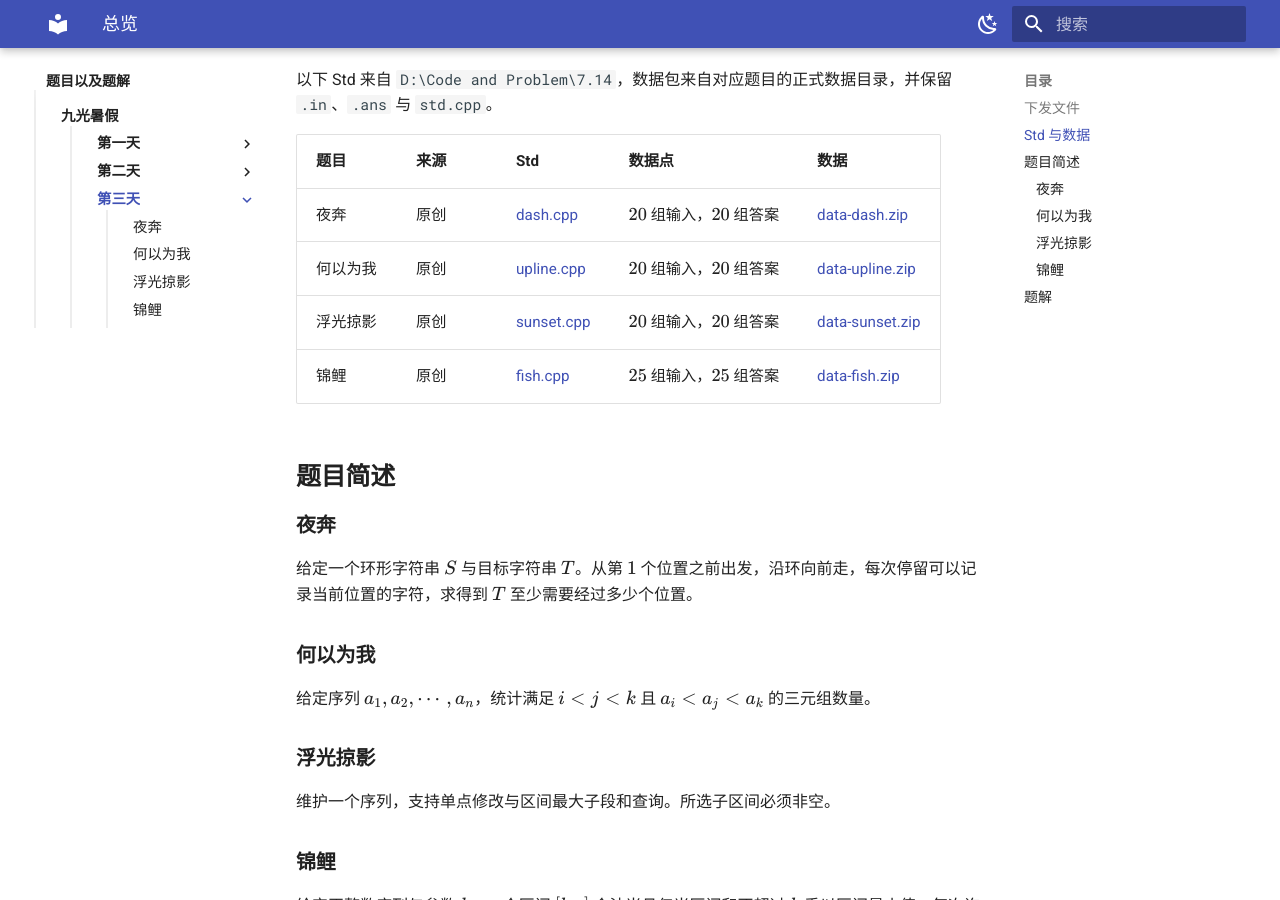
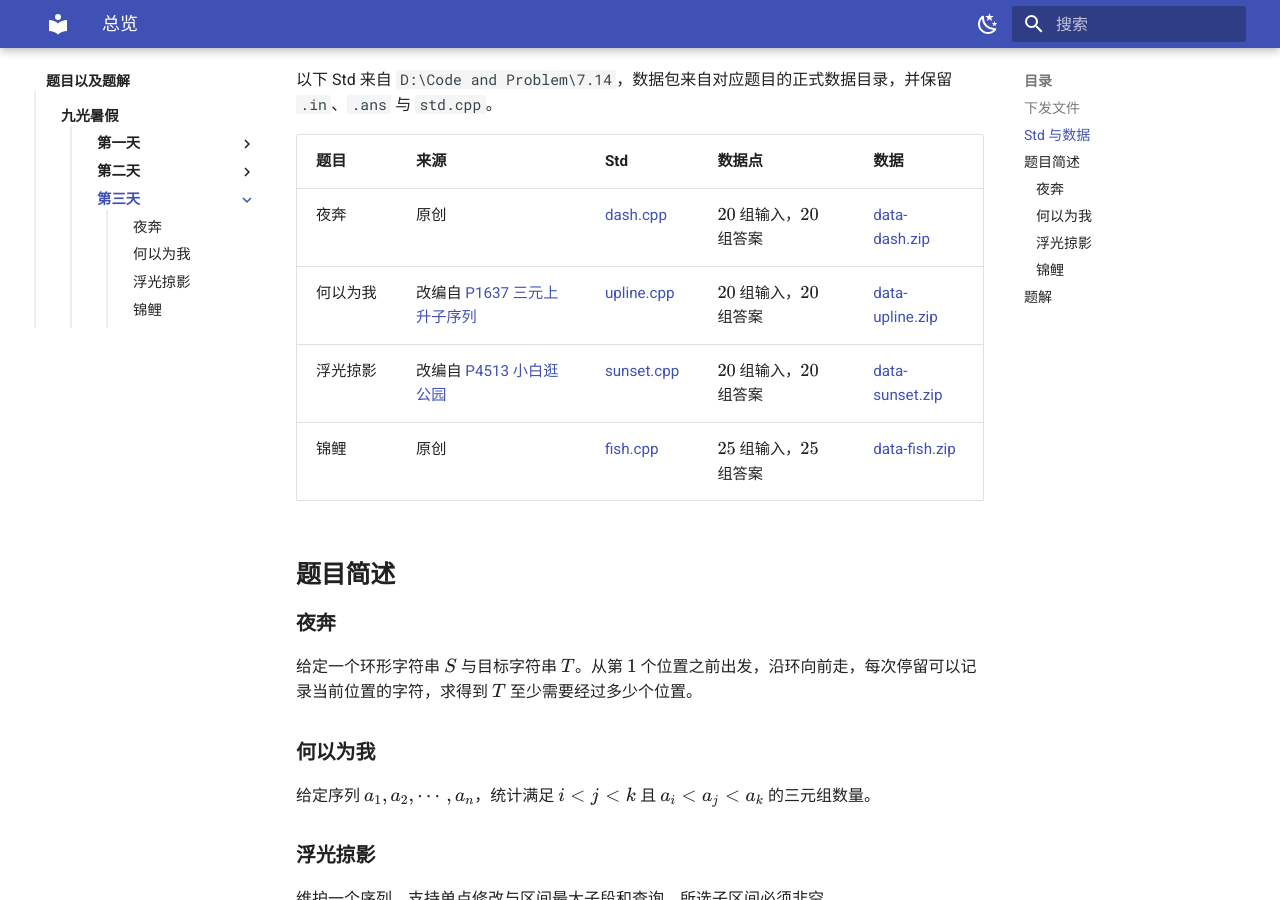
Before and after one commit to Ehundategh/Blog, an MkDocs documentation site: the page built from docs/solution/jiuguang-summer/day3/index.md, in a window 1280 px wide and 900 px high, scrolled down 487 px. Built offline with MkDocs 1.6.1 and Material for MkDocs 9.7.7, drawn with Linux system fonts in a browser that asks for light colours.

Commit message:
Fix Jiuguang day3 source links

```diff
--- a/docs/solution/jiuguang-summer/day3/index.md
+++ b/docs/solution/jiuguang-summer/day3/index.md
@@ -15,8 +15,8 @@
 | 题目 | 来源 | Std | 数据点 | 数据 |
 | --- | --- | --- | --- | --- |
 | 夜奔 | 原创 | [dash.cpp](/Blog/assets/solution/jiuguang-summer/day3/std/dash.cpp) | $20$ 组输入，$20$ 组答案 | [data-dash.zip](/Blog/assets/solution/jiuguang-summer/day3/data-dash.zip) |
-| 何以为我 | 原创 | [upline.cpp](/Blog/assets/solution/jiuguang-summer/day3/std/upline.cpp) | $20$ 组输入，$20$ 组答案 | [data-upline.zip](/Blog/assets/solution/jiuguang-summer/day3/data-upline.zip) |
-| 浮光掠影 | 原创 | [sunset.cpp](/Blog/assets/solution/jiuguang-summer/day3/std/sunset.cpp) | $20$ 组输入，$20$ 组答案 | [data-sunset.zip](/Blog/assets/solution/jiuguang-summer/day3/data-sunset.zip) |
+| 何以为我 | 改编自 [P1637 三元上升子序列](https://www.luogu.com.cn/problem/P1637) | [upline.cpp](/Blog/assets/solution/jiuguang-summer/day3/std/upline.cpp) | $20$ 组输入，$20$ 组答案 | [data-upline.zip](/Blog/assets/solution/jiuguang-summer/day3/data-upline.zip) |
+| 浮光掠影 | 改编自 [P4513 小白逛公园](https://www.luogu.com.cn/problem/P4513) | [sunset.cpp](/Blog/assets/solution/jiuguang-summer/day3/std/sunset.cpp) | $20$ 组输入，$20$ 组答案 | [data-sunset.zip](/Blog/assets/solution/jiuguang-summer/day3/data-sunset.zip) |
 | 锦鲤 | 原创 | [fish.cpp](/Blog/assets/solution/jiuguang-summer/day3/std/fish.cpp) | $25$ 组输入，$25$ 组答案 | [data-fish.zip](/Blog/assets/solution/jiuguang-summer/day3/data-fish.zip) |
 
 ## 题目简述
```
Also changed, not shown: docs/oj/problems.json (+6 -2 lines).
